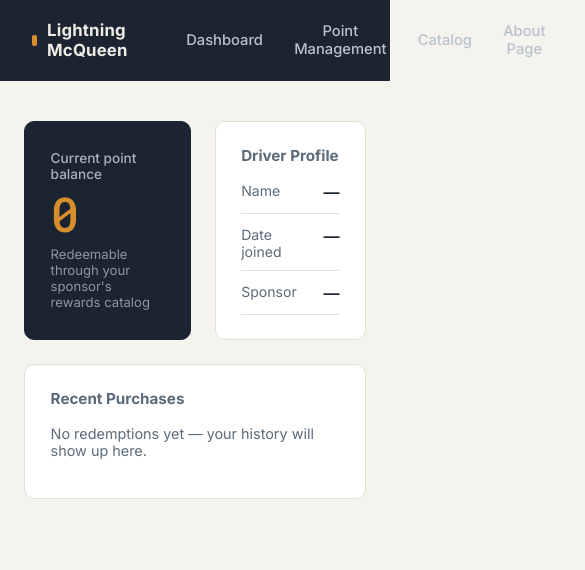
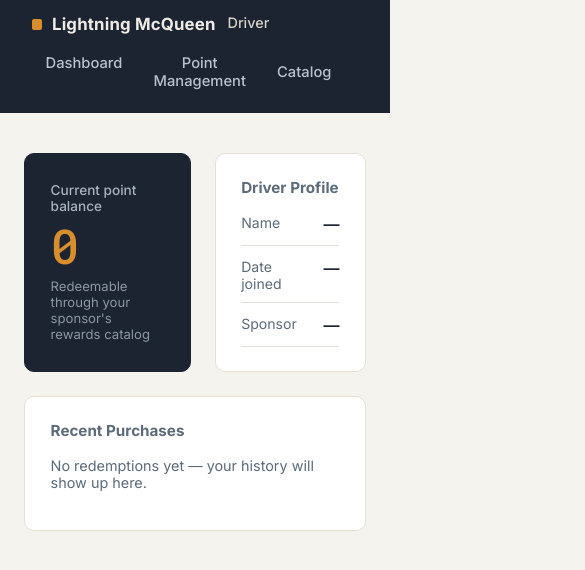
Before and after one commit to jenniferjtk/Lightning-McQueen-7, a React (Vite) app: page / in a window 390 px wide. Shown: the top 570 px of the page, 585 px wide, since content can reach past the window. Built offline with nearby package versions, Linux system fonts and the light colour scheme.

Commit message:
added about page

```diff
--- a/src/App.css
+++ b/src/App.css
@@ -60,6 +60,7 @@
 }
 
 .navbar__link {
+  display: inline-block;
   background: none;
   border: none;
   color: #B9C2CC;
@@ -69,6 +70,13 @@
   padding: 0.5rem 0.85rem;
   border-radius: 6px;
   cursor: pointer;
+  text-decoration: none;
+}
+
+.navbar__link:hover,
+.navbar__link:focus-visible {
+  color: #FFFFFF;
+  background: var(--color-asphalt-light);
 }
 
 .navbar__user {
@@ -201,3 +209,92 @@
   color: var(--color-slate);
   font-family: var(--font-body);
 }
+
+.about-page {
+  max-width: 920px;
+  margin: 0 auto;
+  padding: 4rem 1.5rem;
+}
+
+.about-page__intro {
+  max-width: 680px;
+  padding-bottom: 3.5rem;
+  border-bottom: 1px solid var(--color-line);
+}
+
+.about-page__eyebrow {
+  margin: 0 0 1rem;
+  color: var(--color-amber);
+  font-family: var(--font-mono);
+  font-size: 0.78rem;
+  letter-spacing: 0.08em;
+  text-transform: uppercase;
+}
+
+.about-page h1 {
+  margin: 0;
+  max-width: 620px;
+  font-size: clamp(2.4rem, 6vw, 4.5rem);
+  line-height: 1.02;
+}
+
+.about-page__summary {
+  max-width: 540px;
+  margin: 1.5rem 0 0;
+  color: var(--color-slate);
+  font-size: 1.08rem;
+  line-height: 1.7;
+}
+
+.about-page__details {
+  display: grid;
+  grid-template-columns: repeat(3, 1fr);
+  gap: 2rem;
+  padding-top: 2rem;
+}
+
+.about-page__detail {
+  border-top: 3px solid var(--color-steel);
+  padding-top: 1rem;
+}
+
+.about-page__number {
+  color: var(--color-slate);
+  font-family: var(--font-mono);
+  font-size: 0.8rem;
+}
+
+.about-page__detail h2 {
+  margin: 1.6rem 0 0.65rem;
+  font-size: 1.1rem;
+}
+
+.about-page__detail p {
+  margin: 0;
+  color: var(--color-slate);
+  font-size: 0.92rem;
+  line-height: 1.6;
+}
+
+@media (max-width: 700px) {
+  .navbar {
+    align-items: flex-start;
+    flex-wrap: wrap;
+    gap: 0.75rem;
+  }
+
+  .navbar__links {
+    order: 3;
+    flex-basis: 100%;
+    overflow-x: auto;
+  }
+
+  .about-page {
+    padding-top: 2.5rem;
+  }
+
+  .about-page__details {
+    grid-template-columns: 1fr;
+    gap: 1.5rem;
+  }
+}
--- a/src/App.jsx
+++ b/src/App.jsx
@@ -3,6 +3,7 @@
 import ProfileCard from './components/ProfileCard.jsx';
 import PointsCard from './components/PointsCard.jsx';
 import PurchasesTable from './components/PurchasesTable.jsx';
+import AboutPage from './components/AboutPage.jsx';
 
 const driver = {
   name: '',
@@ -13,11 +14,13 @@
 };
 
 export default function App() {
+  const isAboutPage = window.location.pathname === '/about';
+
   return (
     <div className="app">
       <Navbar driverName={driver.name || 'Driver'} />
 
-      <main className="dashboard">
+      {isAboutPage ? <AboutPage /> : <main className="dashboard">
         <div className="dashboard__top">
           <PointsCard points={driver.points} />
           <ProfileCard
@@ -28,7 +31,7 @@
         </div>
 
         <PurchasesTable purchases={driver.recentPurchases} />
-      </main>
+      </main>}
     </div>
   );
 }
--- /dev/null
+++ b/src/components/AboutPage.jsx
@@ -0,0 +1,34 @@
+import React from 'react';
+
+export default function AboutPage() {
+  return (
+    <main className="about-page">
+      <section className="about-page__intro">
+        <p className="about-page__eyebrow">Lightning McQueen Rewards</p>
+        <h1>Built for drivers who go the extra mile.</h1>
+        <p className="about-page__summary">
+          Track your rewards, manage your points, and make every mile count.
+          This dashboard keeps your driver benefits in one place.
+        </p>
+      </section>
+
+      <section className="about-page__details" aria-label="About the rewards program">
+        <div className="about-page__detail">
+          <span className="about-page__number">01</span>
+          <h2>Earn points</h2>
+          <p>Collect points through qualifying purchases and driver activities.</p>
+        </div>
+        <div className="about-page__detail">
+          <span className="about-page__number">02</span>
+          <h2>See your progress</h2>
+          <p>Review your balance and recent purchases from the dashboard.</p>
+        </div>
+        <div className="about-page__detail">
+          <span className="about-page__number">03</span>
+          <h2>Choose your rewards</h2>
+          <p>Use your points in the catalog when you are ready to redeem.</p>
+        </div>
+      </section>
+    </main>
+  );
+}
--- a/src/components/Navbar.jsx
+++ b/src/components/Navbar.jsx
@@ -1,6 +1,11 @@
 import React from 'react';
 
-const LINKS = ['Dashboard', 'Point Management', 'Catalog', 'About Page'];
+const LINKS = [
+  { label: 'Dashboard', href: '/' },
+  { label: 'Point Management' },
+  { label: 'Catalog' },
+  { label: 'About Page', href: '/about' },
+];
 
 export default function Navbar({ driverName }) {
   return (
@@ -11,9 +16,13 @@
       </div>
 
       <nav className="navbar__links" aria-label="Main navigation">
-        {LINKS.map((link) => (
-          <button key={link} className="navbar__link" type="button">
-            {link}
+        {LINKS.map((link) => link.href ? (
+          <a key={link.label} className="navbar__link" href={link.href}>
+            {link.label}
+          </a>
+        ) : (
+          <button key={link.label} className="navbar__link" type="button">
+            {link.label}
           </button>
         ))}
       </nav>
```
Also changed, not shown: 5 other files (tests, documents, lock files or other folders).
